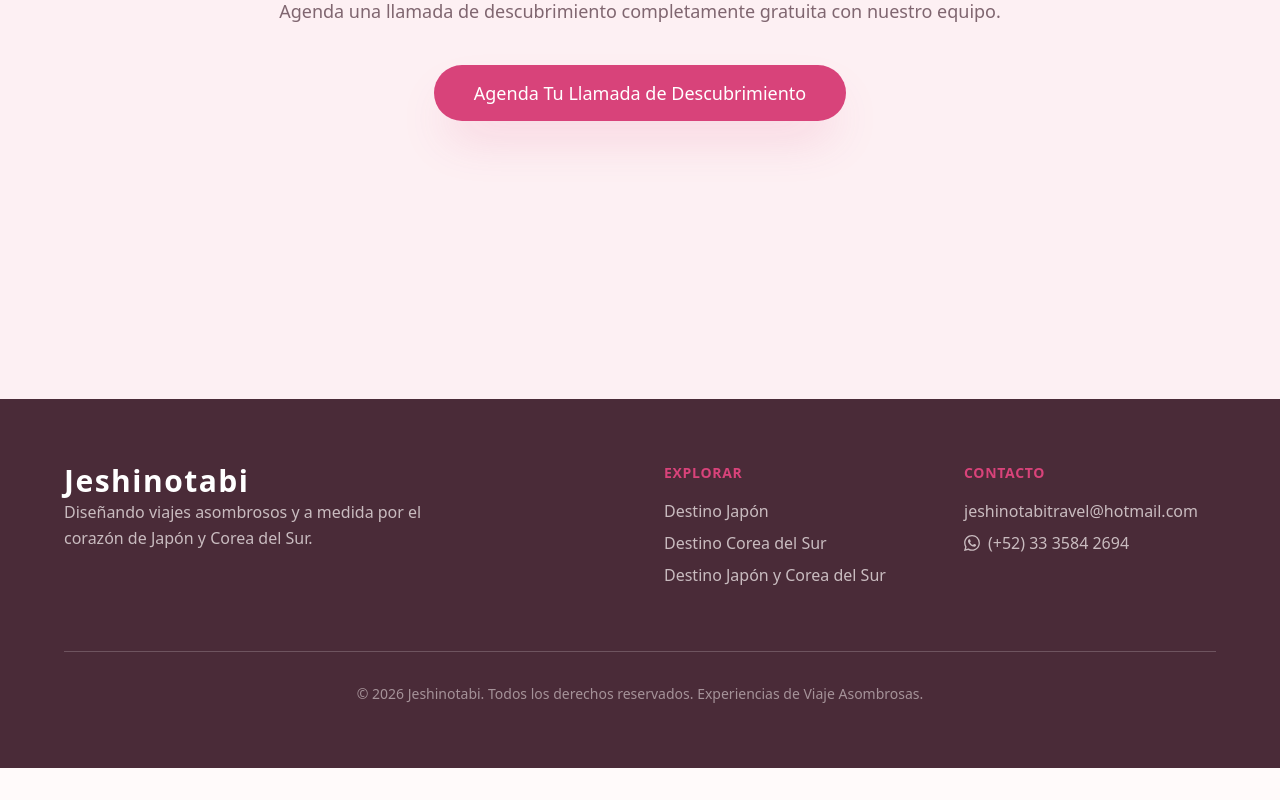
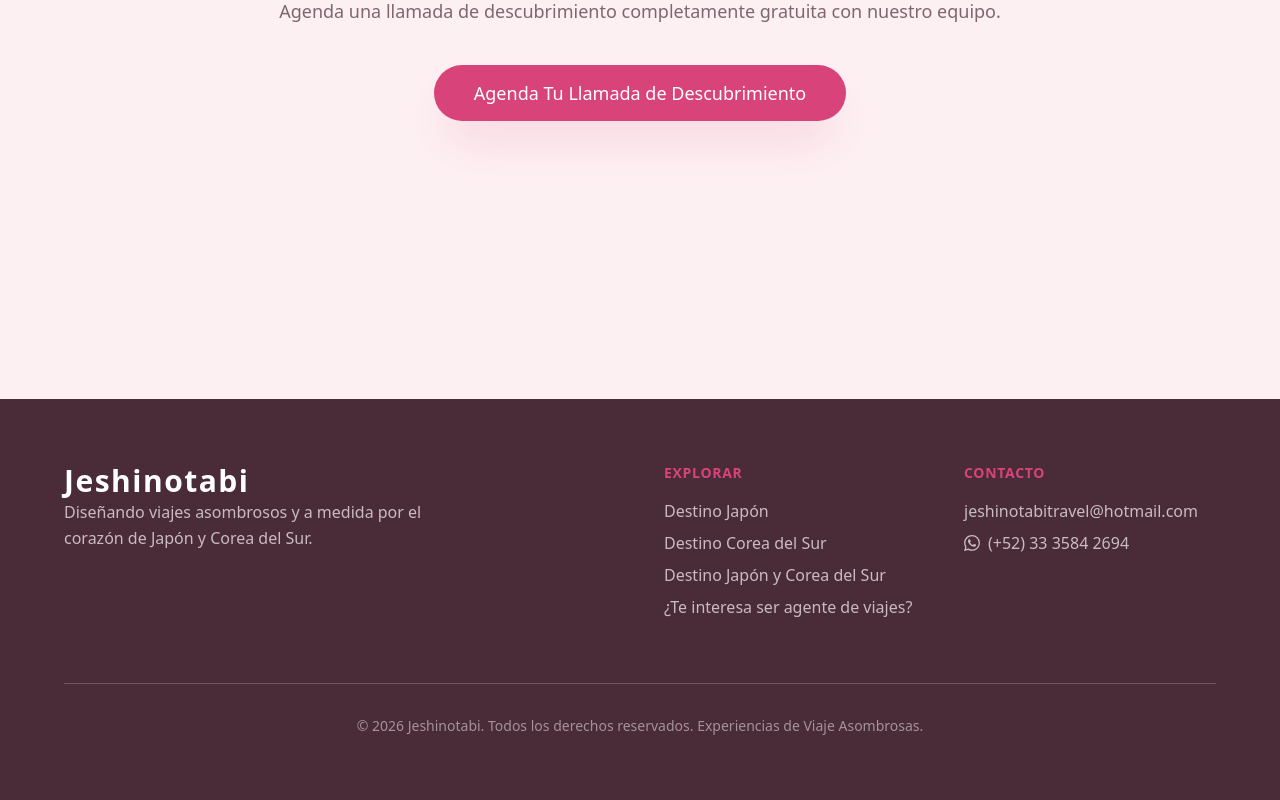
Before and after one commit to alexmendoza93/jeshinotabi, a Next.js app: page /japan-hub in a window 1280 px wide. Shown: the part 4321-5121 px from the top of the page. Before the commit the page ends 5089 px from the top, so only its background shows below. Built offline with nearby package versions, Linux system fonts and the light colour scheme; a web font is replaced by a local one.

Commit message:
do you want to become agent

```diff
--- a/app/book-consultation/page.tsx
+++ b/app/book-consultation/page.tsx
@@ -3,7 +3,6 @@
 import { useEffect, useRef, useState } from "react";
 import Link from "next/link";
 import { ArrowLeft, CheckCircle2 } from "lucide-react";
-import NavbarLogo from "@/components/NavbarLogo";
 
 export default function BookConsultationPage() {
   const containerRef = useRef<HTMLDivElement>(null);
@@ -59,7 +58,9 @@ export default function BookConsultationPage() {
             Volver al Inicio
           </span>
         </Link>
-        <NavbarLogo />
+        <span className="font-serif text-2xl font-bold text-primary tracking-wider group-hover:text-primary/90 transition-colors">
+          Jeshinotabi
+        </span>
       </header>
 
       {/* Main Content */}
--- a/app/japan-hub/page.tsx
+++ b/app/japan-hub/page.tsx
@@ -505,6 +505,16 @@ export default function JapanHub() {
                   Destino Japón y Corea del Sur
                 </Link>
               </li>
+              <li>
+                <a
+                  href="https://api.whatsapp.com/send?phone=523335842694"
+                  target="_blank"
+                  rel="noopener noreferrer"
+                  className="hover:text-primary transition-colors flex items-center gap-2"
+                >
+                  ¿Te interesa ser agente de viajes?
+                </a>
+              </li>
             </ul>
           </div>
           <div className="space-y-4">
--- a/app/japan-korea-hub/page.tsx
+++ b/app/japan-korea-hub/page.tsx
@@ -549,6 +549,16 @@ export default function JapanKoreaHub() {
                   Destino Japón y Corea del Sur
                 </Link>
               </li>
+              <li>
+                <a
+                  href="https://api.whatsapp.com/send?phone=523335842694"
+                  target="_blank"
+                  rel="noopener noreferrer"
+                  className="hover:text-primary transition-colors flex items-center gap-2"
+                >
+                  ¿Te interesa ser agente de viajes?
+                </a>
+              </li>
             </ul>
           </div>
           <div className="space-y-4">
--- a/app/page.tsx
+++ b/app/page.tsx
@@ -563,6 +563,16 @@ export default function Home() {
                   Destino Japón y Corea del Sur
                 </Link>
               </li>
+              <li>
+                <a
+                  href="https://api.whatsapp.com/send?phone=523335842694"
+                  target="_blank"
+                  rel="noopener noreferrer"
+                  className="hover:text-primary transition-colors flex items-center gap-2"
+                >
+                  ¿Te interesa ser agente de viajes?
+                </a>
+              </li>
             </ul>
           </div>
           <div className="space-y-4">
--- a/app/south-korea-hub/page.tsx
+++ b/app/south-korea-hub/page.tsx
@@ -475,6 +475,16 @@ export default function SouthKoreaHub() {
                   Destino Japón y Corea del Sur
                 </Link>
               </li>
+              <li>
+                <a
+                  href="https://api.whatsapp.com/send?phone=523335842694"
+                  target="_blank"
+                  rel="noopener noreferrer"
+                  className="hover:text-primary transition-colors flex items-center gap-2"
+                >
+                  ¿Te interesa ser agente de viajes?
+                </a>
+              </li>
             </ul>
           </div>
           <div className="space-y-4">
```
